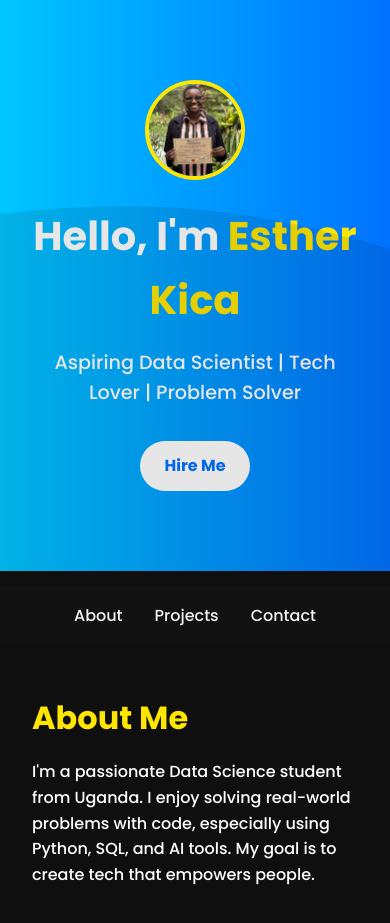
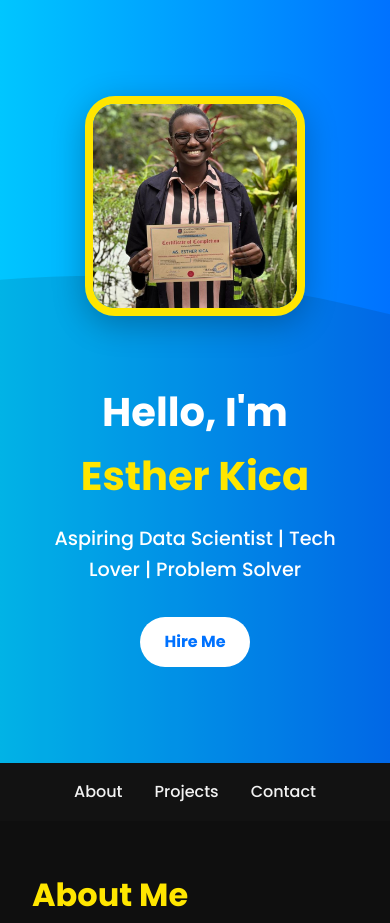
Before and after one commit to esther2145/PLP, a plain HTML site: page Portfolio/index.html in a window 390 px wide. Shown: the top 923 px of the page. Drawn offline with Linux system fonts and the light colour scheme.

Commit message:
hero adjustments

```diff
--- a/Portfolio/index.html
+++ b/Portfolio/index.html
@@ -10,10 +10,13 @@
 <body>
 
   <header class="hero">
+     <div class="hero-inner">
+    <div class="hero-img">
+      <img src="images/esther2.jpg" alt="Esther's photo" class="profile-pic" />
+    </div>
 
     <div class="hero-content">
       <!-- Inside the .hero section, before <h1> -->
-      <img src="images/esther2.jpg" alt="Esther's photo" class="profile-pic" />
       <h1>Hello, I'm <span>Esther Kica</span></h1>
       <p>Aspiring Data Scientist | Tech Lover | Problem Solver</p>
       <a href="#contact" class="btn">Hire Me</a>
--- a/Portfolio/style.css
+++ b/Portfolio/style.css
@@ -17,9 +17,12 @@ body {
 .hero {
   background: linear-gradient(to right, #00c6ff, #0072ff);
   color: #fff;
-  text-align: center;
   padding: 5rem 2rem;
+  position: relative;
+  z-index: 1;
+  overflow: hidden;
 }
+
 .hero::before {
   content: '';
   position: absolute;
@@ -32,24 +35,69 @@ body {
   opacity: 0.1;
   z-index: 0;
 }
-.hero {
+
+.hero-inner {
+  display: flex;
+  align-items: center;
+  justify-content: space-between;
+  flex-wrap: wrap;
+  max-width: 1200px;
+  margin: auto;
+  z-index: 2;
   position: relative;
-  z-index: 1;
-  overflow: hidden;
+}
+
+.hero-img {
+  flex: 1;
+  display: flex;
+  justify-content: center;
+  padding: 1rem;
+}
+
+.hero-content {
+  flex: 1;
+  padding: 1rem 2rem;
+  text-align: left;
+  display: flex;
+  flex-direction: column;
+  justify-content: center;
+}
 
 .profile-pic {
-  width: 100px;
-  height: 100px;
+  width: 300px;
+  height: 300px;
   object-fit: cover;
-  border-radius: 50%;
-  border: 4px solid #ffe600;
-  margin-bottom: 1rem;
+  border-radius: 30px;
+  border: 8px solid #ffe600;
+  box-shadow: 0 8px 32px rgba(0, 0, 0, 0.25);
 }
-  margin-bottom: 1rem;
+@media (max-width: 768px) {
+  .hero-inner {
+    flex-direction: column;
+    text-align: center;
+  }
+
+  .hero-content {
+    align-items: center;
+    padding: 1rem;
+  }
+
+  .hero-content h1,
+  .hero-content p {
+    text-align: center;
+  }
+
+  .profile-pic {
+    width: 220px;
+    height: 220px;
+    margin-bottom: 2rem;
+  }
 }
 
+/* Hero Text */
 .hero h1 {
   font-size: 2.5rem;
+  margin-bottom: 1rem;
 }
 
 .hero span {
@@ -57,9 +105,10 @@ body {
 }
 
 .hero p {
-  margin: 1rem 0;
   font-size: 1.2rem;
+  margin-bottom: 1rem;
 }
+
 
 .btn {
   background: #fff;
```
